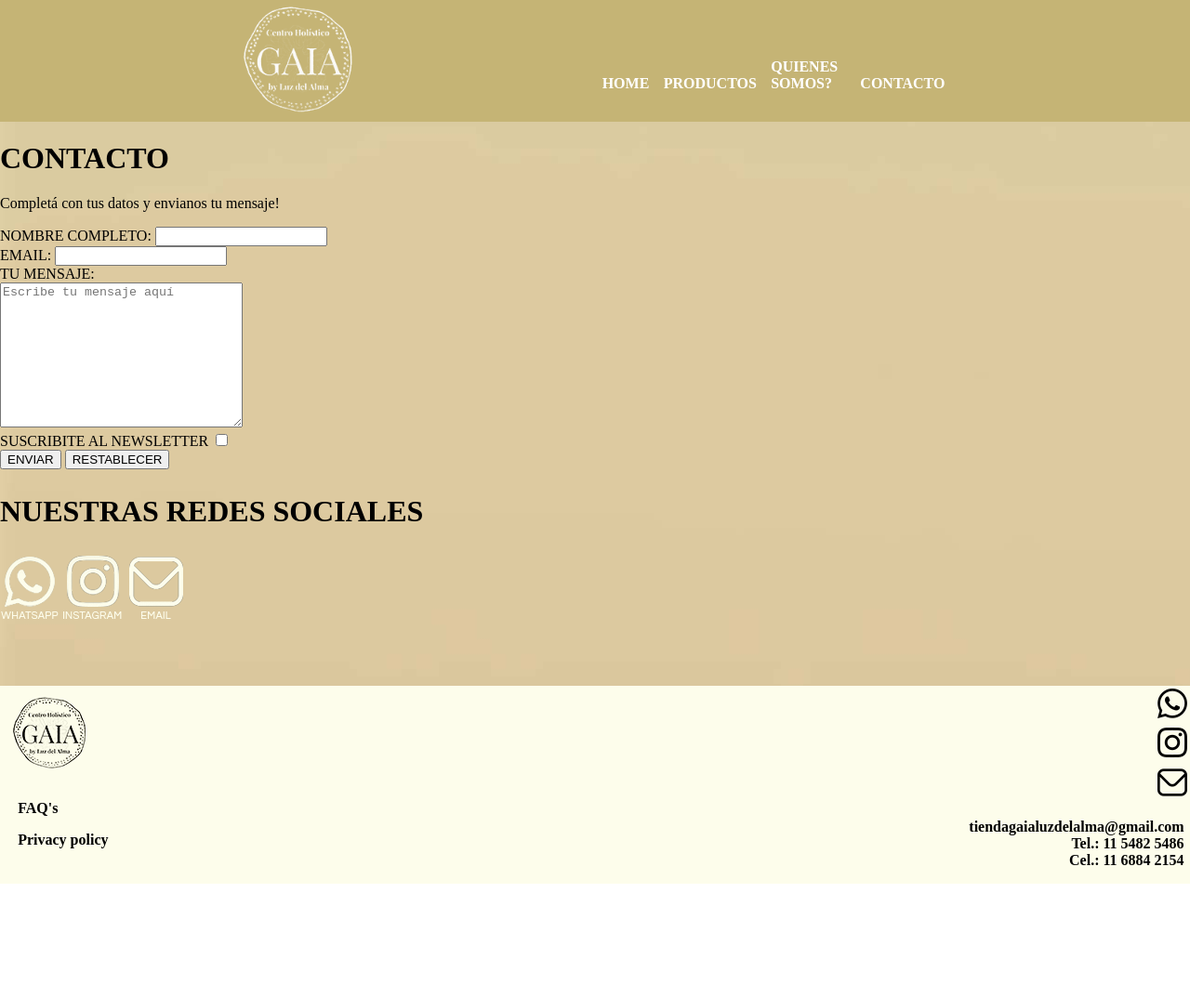
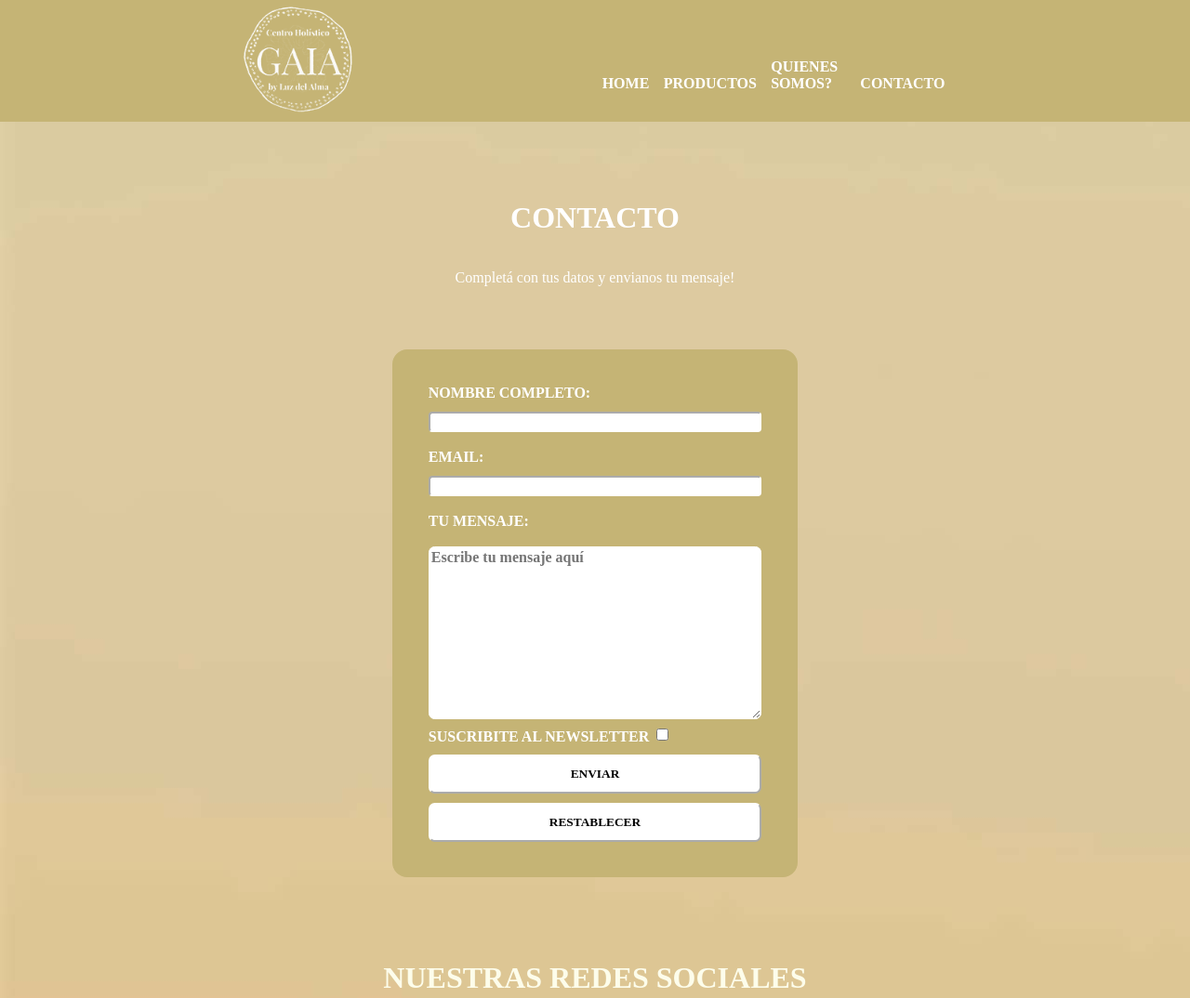
Before and after one commit to MustaCH/gaia--garciaPoletti-SASS, a website: page pages/contacto.html in a window 1280 px wide. Shown: the top 1074 px of the page at 93% size. Before the commit the page ends 951 px from the top, so only its background shows below. Drawn offline with Linux system fonts and the light colour scheme.

Commit message:
agregado sass a todo el proyecto

```diff
--- a/pages/contacto.html
+++ b/pages/contacto.html
@@ -6,13 +6,13 @@
 	<link rel="stylesheet" href="../css/estilo.css">
 	<title>GAIA - Contacto</title>
 </head>
-<body class="gridContainerContacto">
+<body>
 	<!--========================================-->
 	<!--NAVBAR-->
 	<!--========================================-->
 	<header>
 		<div class="logo-navbar">
-			<a href="#"><img src="../assets/img/logo-gaia.png" alt="logo gaia"></a>
+			<a href="../index.html"><img src="../assets/img/logo-gaia.png" alt="logo gaia"></a>
 		</div>
 			<nav class="navbar">
 				<ul>
@@ -33,9 +33,11 @@
 	<!--======================================-->
 	<!-- CIERRE NAVBAR -->
 	<!--======================================-->
+	<div class="grid-contacto">
+	<!--======================================-->
 	<!--INTRODUCCION-->
 	<!--======================================-->
-	<main class="introSeccionCT">
+	<main class="intro-seccion">
 		<h1>CONTACTO</h1>
 		<p>Completá con tus datos y envianos tu mensaje!</p>
 	</main>
@@ -44,9 +46,9 @@
 	<!--======================================-->
 	<!--FORM CONTACTO-->
 	<!--======================================-->
-	<form action="" class="formContacto">
-		<label for="nombreCompleto">NOMBRE COMPLETO:</label>
-		<input type="text" name="nombreCompleto"><br>
+	<form action="" class="form-contacto">
+		<label for="nombre-completo">NOMBRE COMPLETO:</label>
+		<input type="text" name="nombre-completo"><br>
 		<label for="email">EMAIL:</label>
 		<input type="text" name="email"><br>
 		<label for="mensaje">TU MENSAJE:</label><br>
@@ -55,8 +57,8 @@
 		<label for="newsletter">SUSCRIBITE AL NEWSLETTER</label>
 		<input type="checkbox" name="newsletter" value="news">
 		</div>
-		<input type="submit" value="ENVIAR">
-		<input type="reset" value="RESTABLECER">
+		<input class="enviar" type="submit" value="ENVIAR">
+		<input class="reset" type="reset" value="RESTABLECER">
 	</form>
 	<!--======================================-->
 	<!--CIERRE FORM CONTACTO-->
@@ -64,15 +66,19 @@
 	<!--CONTACTO-->
 	<!--======================================-->
 	<section class="rrss">
-		<h2 class="redes--title">NUESTRAS REDES SOCIALES</h2>
-		<div class="imgRrss">
-			<a href="https://api.whatsapp.com/" target="_blank"><img class="logo--wpp" src="../assets/img/wpp.png" alt="whatsapp"></a>
-			<a href="https://www.instagram.com/gaia.centroholistico/" target="_blank"><img class="logo--ig" src="../assets/img/ing.png" alt="instagram"></a>
-			<a href="https://www.google.com.ar/" target="_blank"><img class="logo--mail" src="../assets/img/gmail.png" alt="gmail"></a>
+		<div class="rrss-titulo">
+		<h2 class="redes-title">NUESTRAS REDES SOCIALES</h2>
+		</div>
+		<div class="contacto-img">
+			<a class="logos-contacto" href="https://api.whatsapp.com/" target="_blank"><img class="logo-wpp" src="../assets/img/wpp.png" alt="whatsapp"></a>
+			<a class="logos-contacto" href="https://www.instagram.com/gaia.centroholistico/" target="_blank"><img class="logo-ig" src="../assets/img/ing.png" alt="instagram"></a>
+			<a class="logos-contacto" href="https://www.google.com.ar/" target="_blank"><img class="logo-mail" src="../assets/img/gmail.png" alt="gmail"></a>
 		</div>
 	</section>
 	<!--======================================-->
 	<!--CIERRE CONTACTO-->
+	<!--======================================-->
+	</div>
 	<!--======================================-->
 	<!--FOOTER-->
 	<!--======================================-->
--- a/scss/_contacto.scss
+++ b/scss/_contacto.scss
@@ -0,0 +1,64 @@
+.grid-contacto {
+	display: grid;
+	grid-template-columns: 100%;
+	grid-template-rows: auto auto auto;
+	grid-template-areas:
+	"intro-seccion"
+	"form-contacto"
+	"rrss"
+}
+
+.intro-seccion {grid-area: intro-seccion;}
+.form-contacto {grid-area: form-contacto;}
+.rrss {grid-area: rrss;}
+
+.form-contacto {
+	display: flex;
+	@include flex-column-center;
+	background-color: $color-hard;
+	justify-content: center;
+	padding: 3%;
+	width: 28%;
+	font-family: Questrial;
+	font-weight: bolder;
+	color: white;
+	margin-top: 4%;
+	border-radius: 1em;
+	input {
+		margin-top: 3%;
+		border-radius: .3em;
+		border-color: white;
+		background-color: white;
+		color: black;
+		font-family: Questrial;
+	}
+	textarea{
+		border-radius: .4em;
+		border-color: white;
+		background-color: white;
+		color: black;
+		font-family: Questrial;
+		font-size: 1rem;
+		font-weight: bolder;
+	}
+	.enviar {
+		background-color: white;
+		color: black;
+		font-family: Questrial;
+		font-weight: bolder;
+		border-radius: .5em;
+		padding: 3%;
+	}
+
+	.reset {
+		@extend .enviar;
+	}
+}
+
+.rrss-titulo {
+	text-align: center;
+	color: $color-light;
+	margin-top: 7%;
+	margin-bottom: 3%;
+	transition: all 1s;
+}
--- a/scss/_index.scss
+++ b/scss/_index.scss
@@ -134,7 +134,7 @@
 	justify-content: space-evenly;
 	padding-left: 5%;
 	padding-right: 5%;
-		.logosContacto {
+		.logos-contacto {
 		transition: all 1s;
 			&:hover {
 			transform: scale(1.2,1.2);
--- a/scss/style.scss
+++ b/scss/style.scss
@@ -8,3 +8,4 @@
 @import "product-main";
 @import "product-general";
 @import "quienes-somos";
+@import "contacto";
```
Also changed, not shown: index.html (+3 -3 lines), css/estilo.css.
